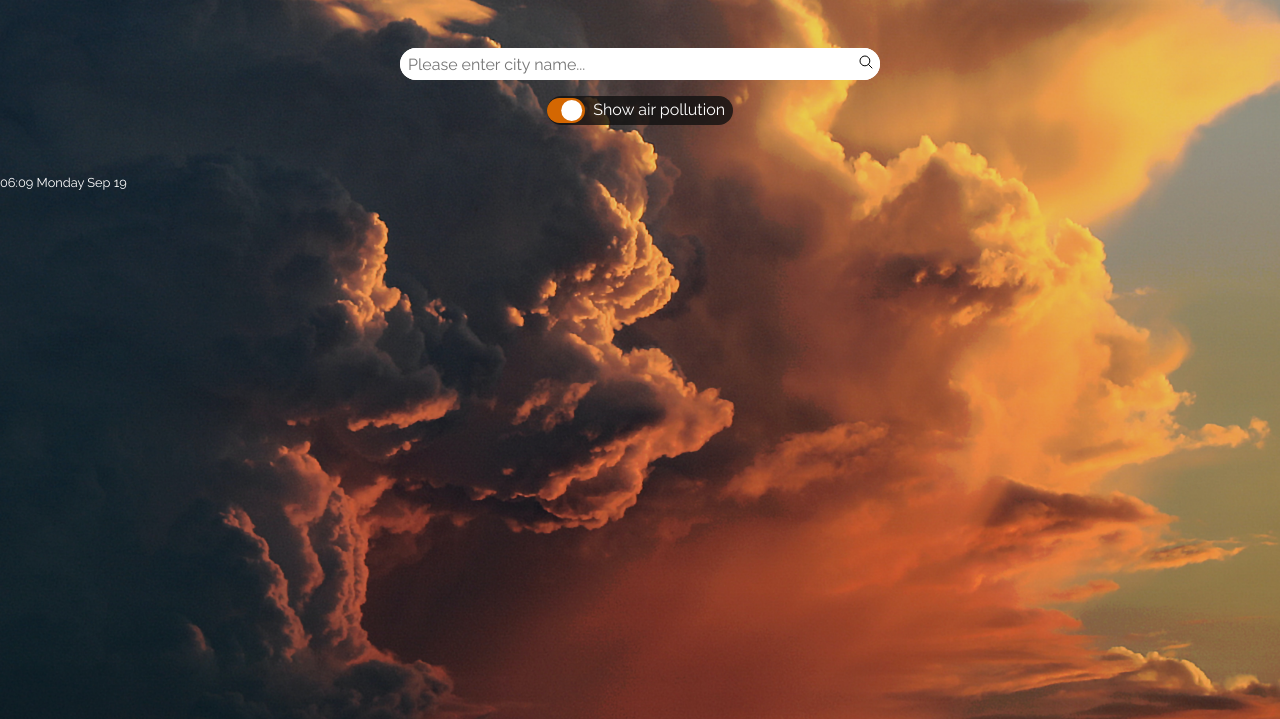
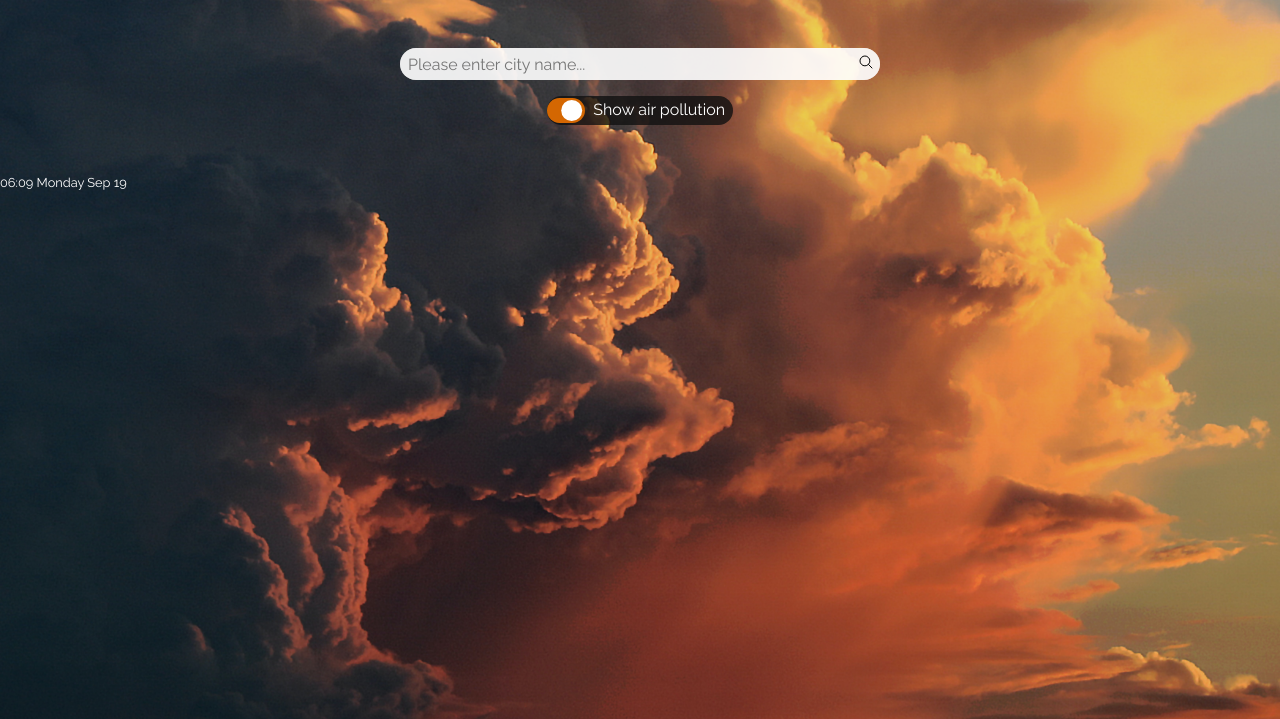
Before and after one commit to karolinamarszal/Weather-Pollution-Detector, a Django app: page / in a window 1280 px wide. Shown: the top 719 px of the page. Run offline with Django 4.2, Linux system fonts and the light colour scheme.

Commit message:
Changed backgroud colour to be slightly transparent

```diff
--- a/static/css/style.css
+++ b/static/css/style.css
@@ -38,7 +38,7 @@ h1, h3 {
     display: flex;
     width: 30rem;
     height: 2rem;
-    background-color: #fff;
+    background-color: rgba(255, 255, 255, 0.7);
     border-radius: 5rem;
     overflow: hidden;
 }
@@ -48,6 +48,7 @@ h1, h3 {
     height: 100%;
     padding: .5rem;
     border: none;
+    background-color: inherit;
 }
 
 .city_input > button {
```
